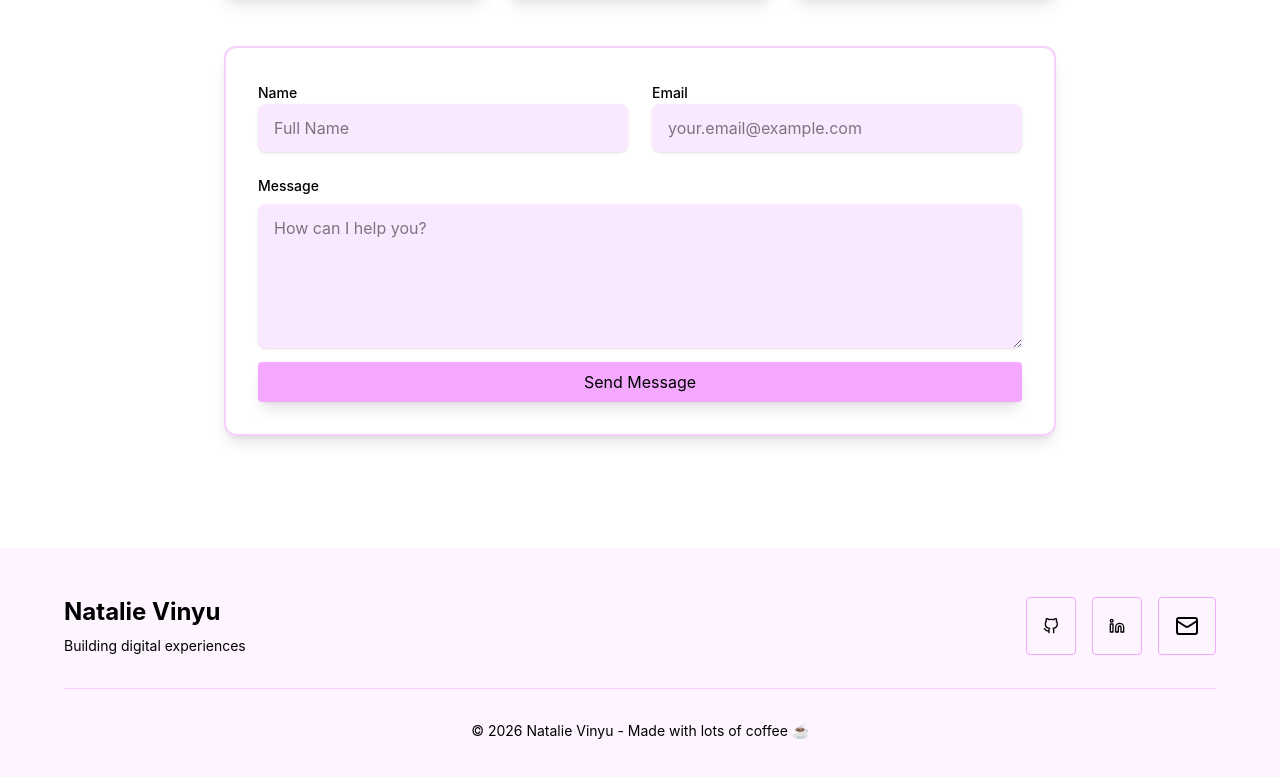
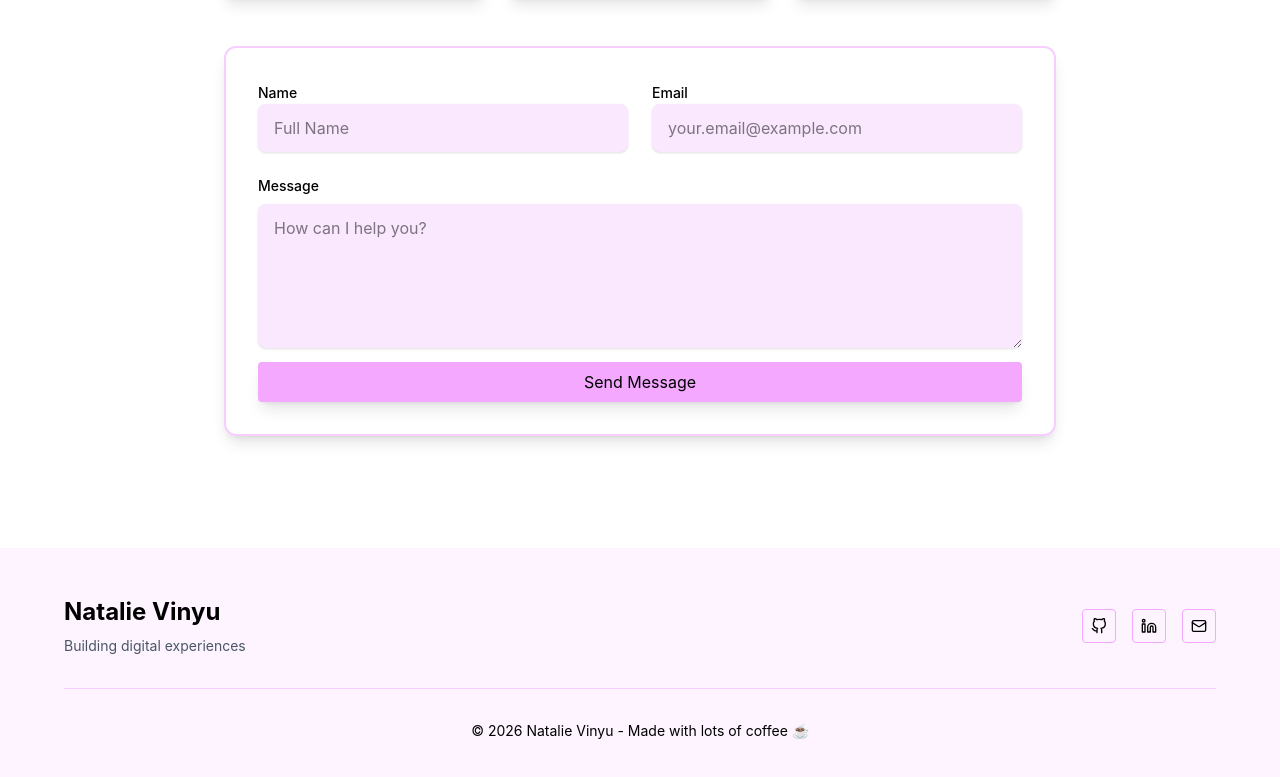
Before and after one commit to NatalieVinyu/natalie-vinyu, a React (Vite) app in the folder my-react-app/: page / in a window 1280 px wide. Shown: the part 3414-4191 px from the top of the page. Built offline with nearby package versions, Linux system fonts and the light colour scheme.

Commit message:
Enhance Footer component styling with improved hover effects and icon sizes

```diff
--- a/my-react-app/src/components/Footer.jsx
+++ b/my-react-app/src/components/Footer.jsx
@@ -10,30 +10,30 @@ function Footer() {
           <div className='flex flex-col md:flex-row items-center justify-between gap-6'>
             <div className='text-center md:text-left'>
               <h3 className='text-2xl font-bold mb-2'>Natalie Vinyu</h3>
-              <p className='text-sm'>Building digital experiences</p>
+              <p className='text-sm text-gray-600'>Building digital experiences</p>
             </div>
 
             <div className='flex gap-4'>
               <a
                 href="https://github.com/NatalieVinyu"
                 target='_blank'
-                className='border border-fuchsia-300 p-4 rounded flex items-center justify-center'
+                className='border border-fuchsia-300 p-2 rounded flex items-center justify-center transition duration-300 ease-in-out transform hover:scale-110 hover:border-fuchsia-400 hover:text-fuchsia-400 hover:border-2'
                >
-                <FiGithub />
+                <FiGithub className='w-4 h-4' />
               </a>
               <a
                 href="https://www.linkedin.com/in/natalie-vinyu"
                 target='_blank'
-                className='border border-fuchsia-300 p-4 rounded flex items-center justify-center'
+                className='border border-fuchsia-300 p-2 rounded flex items-center justify-center transition duration-300 ease-in-out transform hover:scale-110 hover:border-fuchsia-400 hover:text-fuchsia-400 hover:border-2'
                >
-                <FiLinkedin />
+                <FiLinkedin className='w-4 h-4' />
               </a>
               <a
                 href="mailto:natalievinyu@gmail.com"
                 target='_blank'
-                className='border border-fuchsia-300 p-4 rounded flex items-center justify-center'
+                className='border border-fuchsia-300 p-2 rounded flex items-center justify-center transition duration-300 ease-in-out transform hover:scale-110 hover:border-fuchsia-400 hover:text-fuchsia-400 hover:border-2'
                >
-                <Mail />
+                <Mail className='w-4 h-4'/>
               </a>
             </div>
           </div>
```
